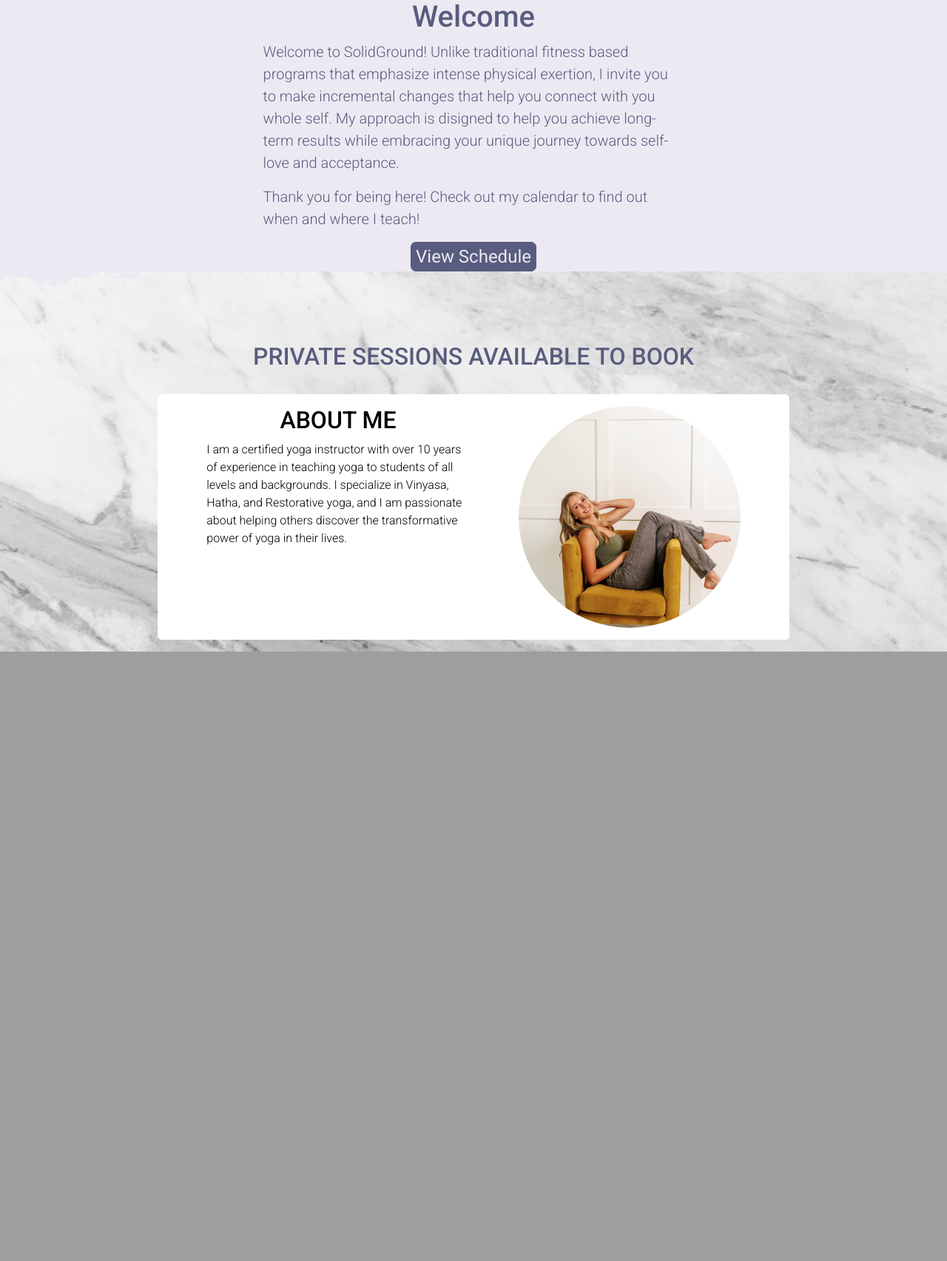
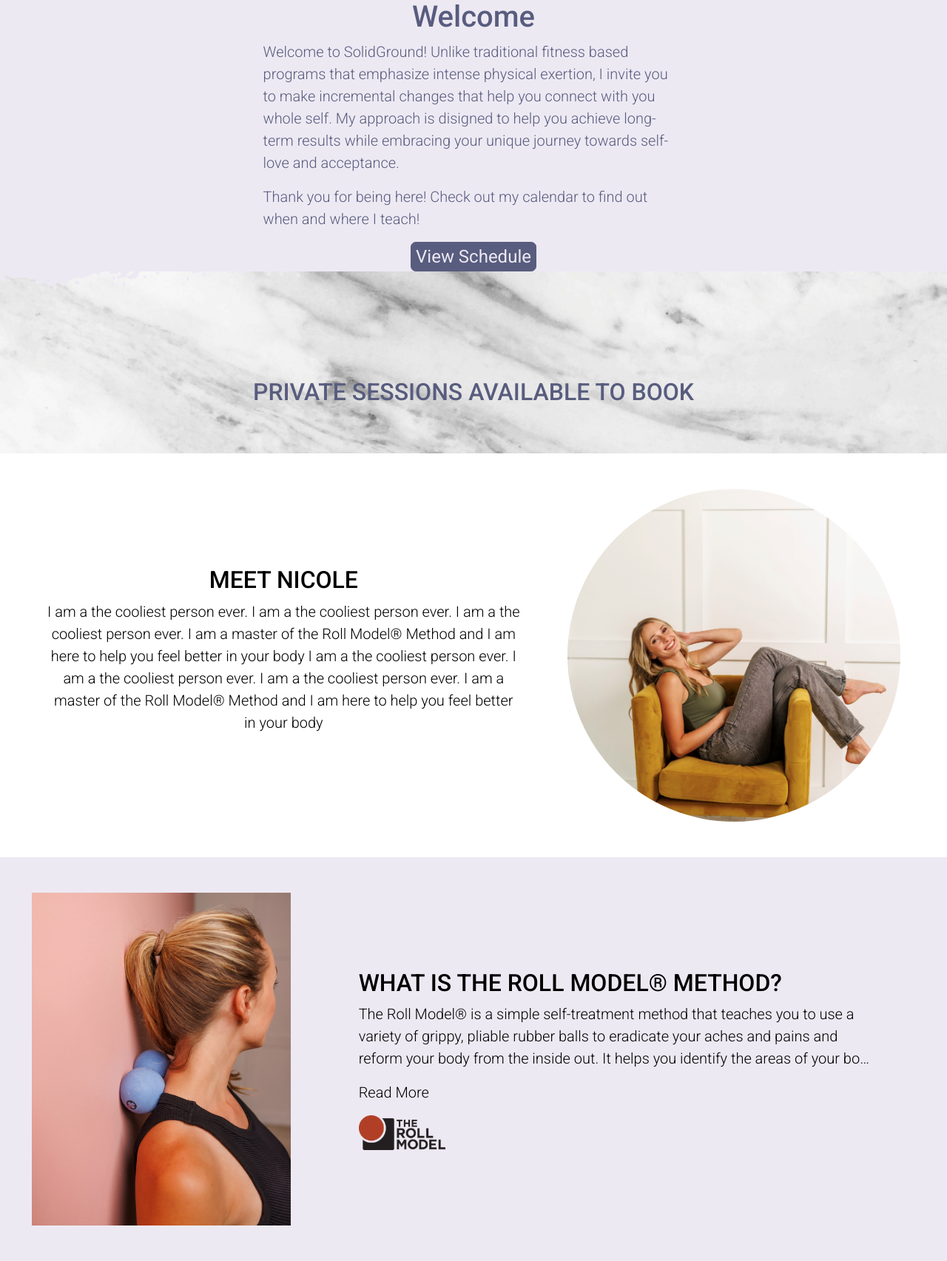
Before and after one commit to tbohn2/solid-ground-az, an ASP.NET Core app: page / in a window 1280 px wide. Shown: the part 721-2426 px from the top of the page at 74% size. Before the commit the page ends 1602 px from the top, so only its background shows below. Run offline with ASP.NET Core 8, Linux system fonts and the light colour scheme; data that the repository does not hold is empty; some libraries are stand-ins or nearby versions.

Commit message:
Adjusted card to display 3 lines of description; changed about me; added Roll Model Method info

```diff
--- a/Views/Index.cshtml
+++ b/Views/Index.cshtml
@@ -23,19 +23,76 @@
         </div>
     </div>
     <div class="mt-5">
-        <h2 class="text-purple text-center">PRIVATE SESSIONS AVAILABLE TO BOOK</h2>
+        <h2 class="text-purple text-center mt-5">PRIVATE SESSIONS AVAILABLE TO BOOK</h2>
         <div id="services" class="my-2 d-flex flex-wrap justify-content-evenly"></div>
     </div>
-    <div class="d-flex justify-content-evenly bg-white py-3 my-3 col-8 rounded">
-        <div class="d-flex flex-column col-5">
-            <h2 class="text-center">ABOUT ME</h2>
-            <p>
-                I am a certified yoga instructor with over 10 years of experience in teaching yoga to students of all
-                levels and backgrounds. I specialize in Vinyasa, Hatha, and Restorative yoga, and I am passionate about
-                helping others discover the transformative power of yoga in their lives.
+    <div id='overlay'></div>
+    <div class="d-flex justify-content-evenly align-items-center bg-white py-5 mt-5 col-12">
+        <div id="meet-nicole" class="d-flex flex-column align-items-center justify-content-center">
+            <h2 class="text-center">MEET NICOLE</h2>
+            <p class="rounded text-center fs-5">
+                I am a the cooliest person ever. I am a the cooliest person ever. I am a the cooliest person ever. I am
+                a master of the Roll Model® Method and I am here to help you feel better in your body
+                I am a the cooliest person ever. I am a the cooliest person ever. I am a the cooliest person ever. I am
+                a master of the Roll Model® Method and I am here to help you feel better in your body
             </p>
         </div>
         <img id="portrait" src="~/assets/portrait.jpg" alt="nicole-portrait">
+    </div>
+    <div id="roll-model" class="bg-lav col-12 py-5 d-flex justify-content-evenly align-items-center">
+        <img id="roll-model-img" src="./assets/balls.jpg" alt="yoga-balls">
+        <div class="px-5 d-flex flex-column">
+            <h2 class="">WHAT IS THE ROLL MODEL® METHOD?</h2>
+            <p id="roll-model-p" class="fs-5">
+                The Roll Model® is a simple self-treatment method that teaches you to use a variety of grippy, pliable
+                rubber balls to eradicate your aches and pains and reform your body from the inside out. It helps you
+                identify the areas of your body that are overused, underused, misused, abused, or totally confused and
+                brings your awareness to them. The techniques are designed to awaken your body sense and heighten your
+                awareness of your own tension, pain, and coordination. The Roll Model® Method uses a combination of
+                corrective exercise, breathing strategies, and specialized tools to help you locate, assess, and fix
+                your
+                body’s blind spots. Improving your body’s sense of itself will help you make better positional choices
+                no
+                matter what tasks you tackle.
+            </p>
+            <p id="roll-read-more" class="fs-5">Read More</p>
+            <p class="displayRollModel fs-5"> The Roll Model® is a simple self-treatment method that teaches you to use
+                a
+                variety of grippy, pliable
+                rubber balls to eradicate your aches and pains and reform your body from the inside out. It helps you
+                identify the areas of your body that are overused, underused, misused, abused, or totally confused and
+                brings your awareness to them. The techniques are designed to awaken your body sense and heighten your
+                awareness of your own tension, pain, and coordination. The Roll Model® Method uses a combination of
+                corrective exercise, breathing strategies, and specialized tools to help you locate, assess, and fix
+                your
+                body’s blind spots. Improving your body’s sense of itself will help you make better positional choices
+                no
+                matter what tasks you tackle. <br><br>
+
+                How you stand, sit, walk, and breathe has a ripple effect throughout your entire being. The Roll Model®
+                Method gives you the information and tools to put power into your own hands and with this knowledge
+                there is
+                enormous potential for healing.<br><br>
+
+                Empower yourself to address your needs as they arise. Reduce your pain, irritation, and emotional
+                suffering
+                in a self-compassionate and long-lasting way. With the therapy balls you can create your own conditions
+                for
+                renewal and recovery. Reduce stress and treat your emotional and physical well-being in a way that
+                restores
+                you and resets your body’s ability to function.<br><br>
+
+                The Roll Model® Therapy balls relieve aches and pains, enhance breathing function, increase your
+                mobility
+                and energy level, reduce stress, and improve your posture and performance, and speeds up your body’s
+                ability
+                to recover by switching your nervous system into a parasympathetic dominant state.<br><br>
+
+                Adapted from Jill Miller’s book The Roll Model®</p>
+            <img class="col-2" id="roll-model-logo" src="./assets/RollModelLogo.png" alt="Roll Model Logo">
+        </div>
+    </div>
+    <div id="gallery">
     </div>
 </div>
 
--- a/wwwroot/css/index.css
+++ b/wwwroot/css/index.css
@@ -17,66 +17,169 @@
 }
 
 .serviceCard {
+    width: 600px;
+    height: 275px;
+    margin: 20px;
     border-radius: 10px;
-    border: 1px solid var(--lav);
-    background-color: var(--lav);
+    color: var(--white);
+    background-color: var(--purple);
     transition: all 0.3s ease;
 }
 
 .serviceCard img {
     border-radius: 10px 0 0 10px;
-    height: 250px;
+    height: 100%;
     object-fit: cover;
     object-position: center 75%;
 }
 
 .serviceDescription {
+    height: 90px;
+    width: 90%;
     position: relative;
-    cursor: pointer;
-    height: 90px;
+    display: inline-block;
     overflow: hidden;
     text-overflow: ellipsis;
     display: -webkit-box;
     line-clamp: 3;
     -webkit-line-clamp: 3;
     -webkit-box-orient: vertical;
+    transition: overflow 0.5s ease;
 }
 
-#descriptionDisplay {
-    width: 300px;
+.service-read-more {
     cursor: pointer;
+}
+
+.service-read-more:hover {
+    text-decoration: underline;
+}
+
+.displayDescription {
+    position: absolute;
+    color: var(--purple);
+    padding: 2px 15px 15px 19px;
+    width: 100%;
+    top: 87px;
+    left: 47.75%;
+    transform: translateX(-50%);
+    z-index: 10;
+    border: 1px solid var(--purple);
+    border-radius: 10px;
+    background-color: var(--lav);
+    cursor: pointer;
+    opacity: 0;
+    visibility: hidden;
+    transition: opacity 0.35s ease, visibility 0.35s ease;
+}
+
+.displayDescription.show {
     display: block;
+    opacity: 1;
+    visibility: visible;
+}
+
+#overlay {
     position: fixed;
-    top: 50%;
-    left: 50%;
-    transform: translate(-50%, -50%);
-    padding: 5px;
-    border-radius: 10px;
-    z-index: 1;
-    background-color: var(--lav);
+    top: 0;
+    left: 0;
+    width: 100%;
+    height: 100%;
+    background-color: rgba(0, 0, 0, 0.5);
+    /* Semi-transparent black */
+    opacity: 0;
+    visibility: hidden;
+    transition: opacity 0.35s ease, visibility 0.35s ease;
+    z-index: 9;
+    /* Ensure it is below the .displayDescription element */
+}
+
+#overlay.show {
+    opacity: 1;
+    visibility: visible;
 }
 
 .serviceCard-button {
-    background-image: linear-gradient(to right bottom, var(--purple), var(--lav));
+    /* background-image: linear-gradient(to right bottom, var(--white), var(--purple)); */
+    background-color: var(--lav);
     border: none;
     color: var(--purple);
-    border-radius: 5px;
-    padding: 10px 20px;
+    border-radius: 10px;
+    padding: 5px 20px;
+    margin: 5px;
     font-size: 20px;
+    transition: all 0.3s ease;
 }
 
 .serviceCard-button:hover {
     background-image: linear-gradient(to right bottom, var(--white), var(--purple));
-    transition: all 0.3s ease;
     cursor: pointer;
 }
 
+#meet-nicole {
+    width: 50%;
+    height: 400px;
+}
+
 #portrait {
-    width: 300px;
-    height: 300px;
+    width: 450px;
+    height: 450px;
     border-radius: 50%;
     object-fit: cover;
     object-position: center;
+}
+
+#roll-model div {
+    width: 800px;
+}
+
+#roll-model-p {
+    height: 90px;
+    width: 700px;
+    position: relative;
+    display: inline-block;
+    overflow: hidden;
+    text-overflow: ellipsis;
+    display: -webkit-box;
+    line-clamp: 3;
+    -webkit-line-clamp: 3;
+    -webkit-box-orient: vertical;
+    transition: overflow 0.5s ease;
+}
+
+#roll-read-more {
+    cursor: pointer;
+}
+
+#roll-read-more:hover {
+    text-decoration: underline;
+}
+
+.displayRollModel {
+    height: 300px;
+    width: 700px;
+    overflow: auto;
+    position: absolute;
+    z-index: 10;
+    border-radius: 10px;
+    padding: 10px;
+    background-color: var(--lav);
+    opacity: 0;
+    visibility: hidden;
+    transition: opacity 0.35s ease, visibility 0.35s ease;
+}
+
+.displayRollModel.show {
+    display: block;
+    opacity: 1;
+    visibility: visible;
+}
+
+#roll-model-img {
+    width: 350px;
+    height: 450px;
+    object-fit: cover;
+    object-position: center 70%;
 }
 
 @media screen and (max-width: 768px) {
--- a/wwwroot/js/services.js
+++ b/wwwroot/js/services.js
@@ -23,13 +23,15 @@
                 </div>`;
         } else {
             card = `
-                <div class="serviceCard my-3 col-10 col-lg-5 d-flex fade-top">
-                    <img class="col-5" src="${imgURL}" alt="yoga">
-                    <div class="col-7 d-flex flex-column align-items-center justify-content-between">
+                <div class="serviceCard my-3 d-flex fade-top">
+                    <img class="col-4" src="${imgURL}" alt="yoga">
+                    <div class="position-relative d-flex flex-column align-items-center justify-content-between">
                         <h3 class="mt-3 align-self-center text-center">${service.Name}</h3>
-                        <p class="col-6 m-0 text-center">$${service.Price} | ${service.Duration} min</p>
-                        <p class="serviceDescription mx-2 fs-5 align-self-center">${service.Description}</p>
-                        <button class="serviceCard-button col-12">View Calendar</button>
+                        <p class="m-0 text-center">$${service.Price} | ${service.Duration} min</p>
+                        <p class="serviceDescription mx-2 mb-0 fs-5 align-self-start">${service.Description}</p>
+                        <p id=${service.Id + 'desc'} class="service-read-more my-0 mx-2 fs-5 align-self-start">Read More</p>
+                        <p id=${service.Id + 'descDisplay'} class="displayDescription mx-2 fs-5 align-self-center">${service.Description}</p>
+                        <button class="serviceCard-button">View Calendar</button>
                     </div>
                 </div>`;
         }
@@ -44,17 +46,27 @@
         window.location.assign('./calendar');
     });
 
-    $('.serviceDescription').on('click', function (event) {
-        $('#descriptionDisplay').remove();
-        const descDisplay = `<div id="descriptionDisplay">${this.innerText}</div>`
-        $(this).append(descDisplay);
+    $('.service-read-more').on('click', function (event) {
+        let id = event.target.id;
+        $('#' + id + 'Display').toggleClass('show');
+        $('#overlay').toggleClass('show');
         event.stopPropagation();
     });
 
-    $(document).on('click', function () {
-        $('#descriptionDisplay').remove();
-    });
+    $('.displayDescription').on('click', function (event) {
+        let id = event.target.id;
+        $('#' + id).toggleClass('show');
+        $('#overlay').toggleClass('show');
+        event.stopPropagation();
+    }
+    );
 };
+
+$('#overlay').on('click', function () {
+    $('.displayDescription.show').removeClass('show');
+    $('.displayRollModel.show').removeClass('show');
+    $('#overlay').removeClass('show');
+});
 
 $('.view-calendar').on('click', function () {
     console.log('View Calendar button clicked');
@@ -63,6 +75,11 @@
 
 renderServices();
 
+$('#roll-read-more').on('click', function () {
+    $('#overlay').toggleClass('show');
+    $('.displayRollModel').toggleClass('show');
+});
+
 window.addEventListener('resize', () => {
     let isMobile = window.innerWidth < 768 ? true : false;
     if (isMobile !== mobile) {
```
